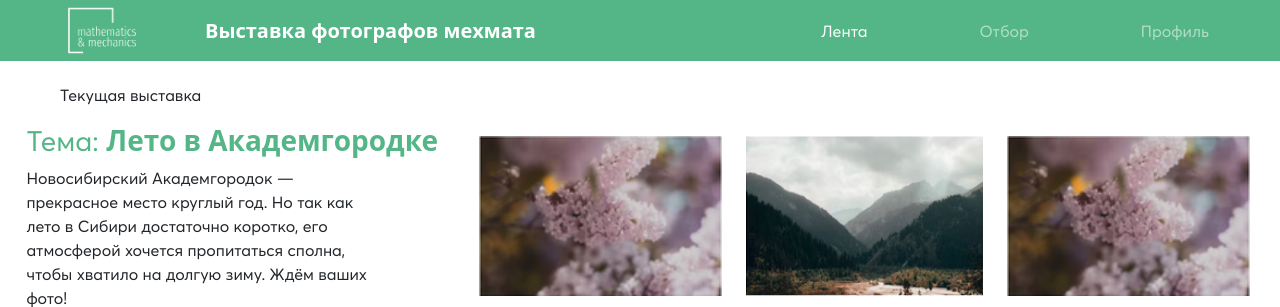
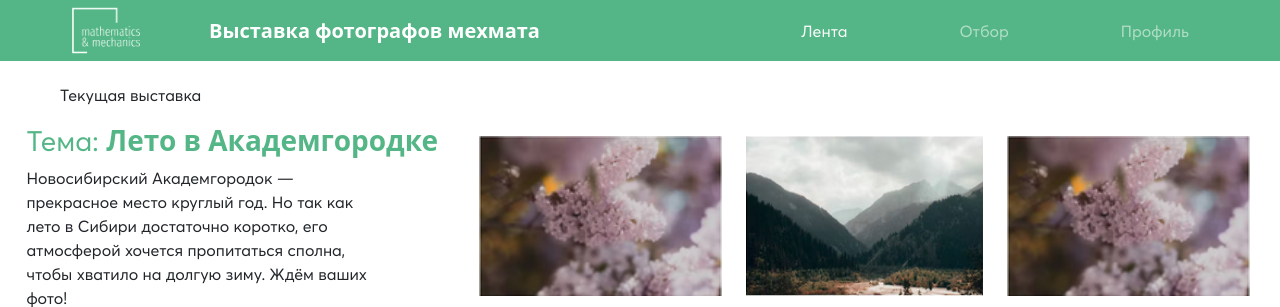
Before and after one commit to jekay23/expo, a PHP site: page / in a window 1280 px wide. Shown: the top 307 px of the page. Run offline with PHP 8.4, Linux system fonts and the light colour scheme.

Commit message:
T-2.1 - Css, Header - Move header nav-links closer to center

```diff
--- a/Public/css/customMMD.css
+++ b/Public/css/customMMD.css
@@ -37,8 +37,17 @@
     padding: 0.2rem;
 }
 
-.navbar > .container-fluid {
+.mmd-navbar > .container-fluid {
     justify-content: center;
+    padding-left: 3rem;
+    padding-right: 10rem;
+}
+
+@media screen and (max-width: 1400px) {
+    .mmd-navbar > .container-fluid {
+        padding-left: 1rem;
+        padding-right: 2rem;
+    }
 }
 
 h2 {
--- a/Resources/Views/Components/header.php
+++ b/Resources/Views/Components/header.php
@@ -1,5 +1,5 @@
 <header>
-    <nav class="navbar navbar-expand-md navbar-dark fixed-top bg-primary" role="navigation">
+    <nav class="navbar navbar-expand-md navbar-dark fixed-top bg-primary mmd-navbar" role="navigation">
         <div class="container-fluid">
             <a class="navbar-brand py-0 ps-5" href="https://www.nsu.ru/n/mathematics-mechanics-department/">
                 <img src="/image/logoMMD.png" alt="Логотип ММФ" style="height: 5vh; min-height: 55px">
```
